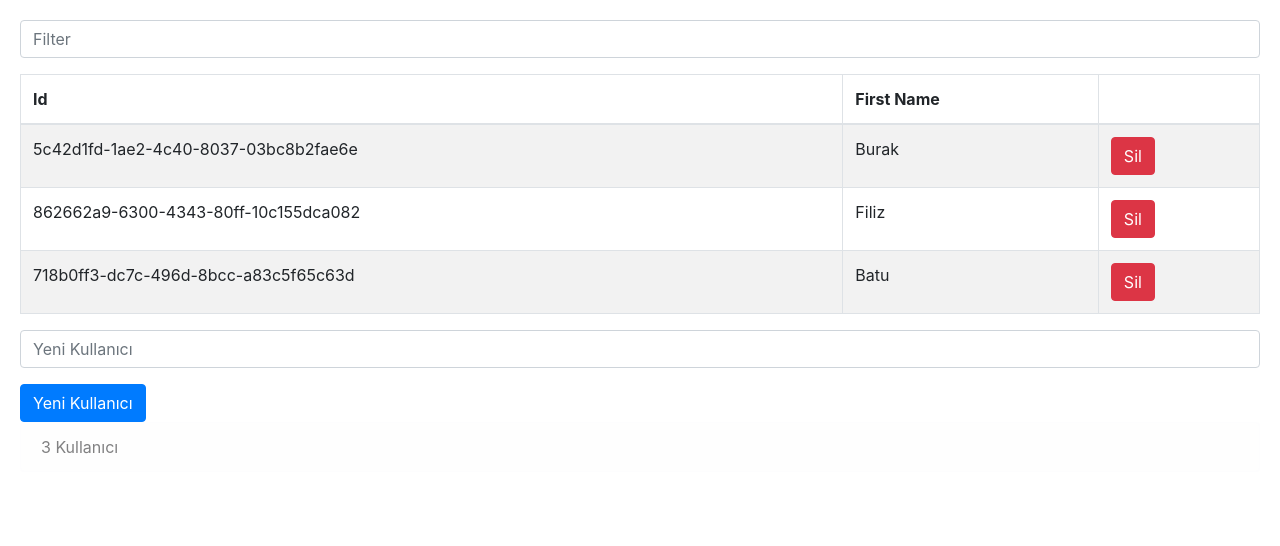
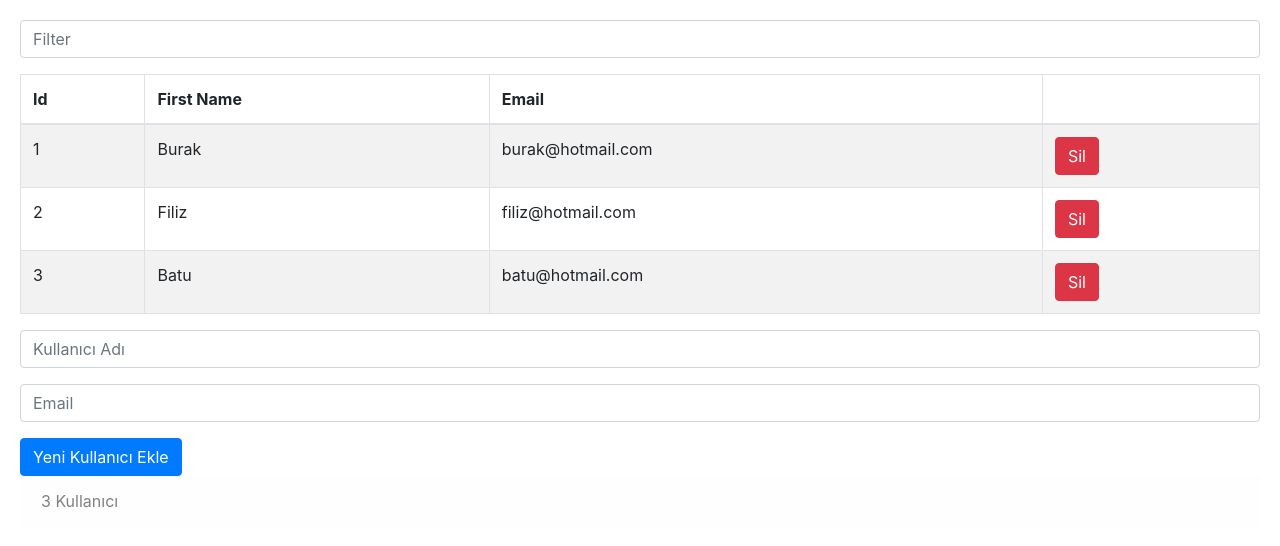
Before and after one commit to mustafaalkan64/React-Context, a React (Create React App) app: page / in a window 1280 px wide. Shown: the top 546 px of the page. Built offline with nearby package versions, Linux system fonts and the light colour scheme.

Commit message:
Yup validations refactored

```diff
--- a/package.json
+++ b/package.json
@@ -14,6 +14,7 @@
     "react-scripts": "4.0.1",
     "uuid": "^8.3.2",
     "web-vitals": "^0.2.4",
+    "yarn": "^1.22.10",
     "yup": "^0.32.8"
   },
   "scripts": {
--- a/src/components/List.js
+++ b/src/components/List.js
@@ -21,6 +21,7 @@ function List() {
 				<tr>
 				<th>Id</th>
 				<th>First Name</th>
+				<th>Email</th>
 				<th></th>
 				</tr>
 			</thead>
@@ -30,6 +31,7 @@ function List() {
 					<tr>
 						<td>{user.id}</td>
 						<td>{user.name}</td>
+						<td>{user.email}</td>
 						<td><Button type="button" onClick={() => handleDelete(user.id)} variant="danger">Sil</Button></td>
 					</tr>
 				))}
--- a/src/components/NewUserForm.js
+++ b/src/components/NewUserForm.js
@@ -1,6 +1,5 @@
 import React, { useContext } from "react";
 import {Button, Form} from 'react-bootstrap';
-import { v4 as uuidv4 } from "uuid";
 import validation from "../validation"
 import { useFormik } from "formik";
 import UserContext from "../contexts/UserContext";
@@ -11,11 +10,12 @@ function NewUserForm() {
 
 	const formik = useFormik({
 		initialValues: {
-			name: ""
+			name: "",
+			email: ""
 		},
 		onSubmit: async (values, bag) => {
 			console.log(bag);
-			setUsers([...users, { id: uuidv4(), name: values.name }]);
+			setUsers([...users, { id: users[users.length - 1].id + 1, name: values.name, email: values.email }]);
 			bag.resetForm();
 		},
 		validationSchema: validation,
@@ -41,13 +41,31 @@ function NewUserForm() {
 							onChange={handleChange}
 							onBlur={handleBlur}
 							disabled={isSubmitting}
-							placeholder="Yeni Kullanıcı" />
+							placeholder="Kullanıcı Adı" />
+					{errors.name && touched.name && (
+						<Form.Text className={styles.error}>
+						{errors.name}
+						</Form.Text>
+					)}
 				</Form.Group>
-				{errors.name && touched.name && (
-						<div className={styles.error}>{errors.name}</div>
+
+				<Form.Group controlId="formBasicEmail">
+					<Form.Control type="text"
+						name="email"
+						value={values.email}
+						onChange={handleChange}
+						onBlur={handleBlur}
+						disabled={isSubmitting}
+						placeholder="Email" />
+					{errors.email && touched.email && (
+						<Form.Text className={styles.error}>
+						{errors.email}
+						</Form.Text>
 					)}
+				</Form.Group>
+
 				<Button variant="primary"value="add user" type="submit">
-					Yeni Kullanıcı
+					Yeni Kullanıcı Ekle
 				</Button>
 			</Form>
 		</div>
--- a/src/contexts/UserContext.js
+++ b/src/contexts/UserContext.js
@@ -8,26 +8,28 @@ export const UserProvider = ({ children }) => {
 	const [filter, setFilter] = useState("");
 	const [users, setUsers] = useState([
 		{
-			id: uuidv4(),
+			id: 1,
 			name: "Burak",
+			email: "burak@hotmail.com"
 		},
 		{
-			id: uuidv4(),
+			id: 2,
 			name: "Filiz",
+			email: "filiz@hotmail.com"
 		},
 		{
-			id: uuidv4(),
+			id: 3,
 			name: "Batu",
+			email: "batu@hotmail.com"
 		},
 	]);
 	const [, setFilteredUserCount] = useState(0);
 	const values = {
 		users,
 		filteredUsers: users.filter((data) =>
-			data.name.toLocaleLowerCase().includes(filter.toLocaleLowerCase())
-		),
+			data.name.toLocaleLowerCase().includes(filter.toLocaleLowerCase()) || data.email.toLocaleLowerCase().includes(filter.toLocaleLowerCase())),
 		filteredUserCount: users.filter((data) =>
-			data.name.toLocaleLowerCase().includes(filter.toLocaleLowerCase())).length,
+			data.name.toLocaleLowerCase().includes(filter.toLocaleLowerCase()) || data.email.toLocaleLowerCase().includes(filter.toLocaleLowerCase())).length,
 		filter,
 		setUsers,
 		setFilter,
--- a/src/validation.js
+++ b/src/validation.js
@@ -1,7 +1,8 @@
 import * as yup from 'yup';
 
 const validation = yup.object().shape({
-	name: yup.string().min(3, `En az 3 karakter girilmelidir`).required()
+	email: yup.string().email('Geçerli bir email değil.').required('Email is Required'),
+	name: yup.string().min(3, `En az 3 karakter girilmelidir`).required('Name is Required')
 });
 
 export default validation;
```
Also changed, not shown: 2 other files (tests, documents, lock files or other folders).
